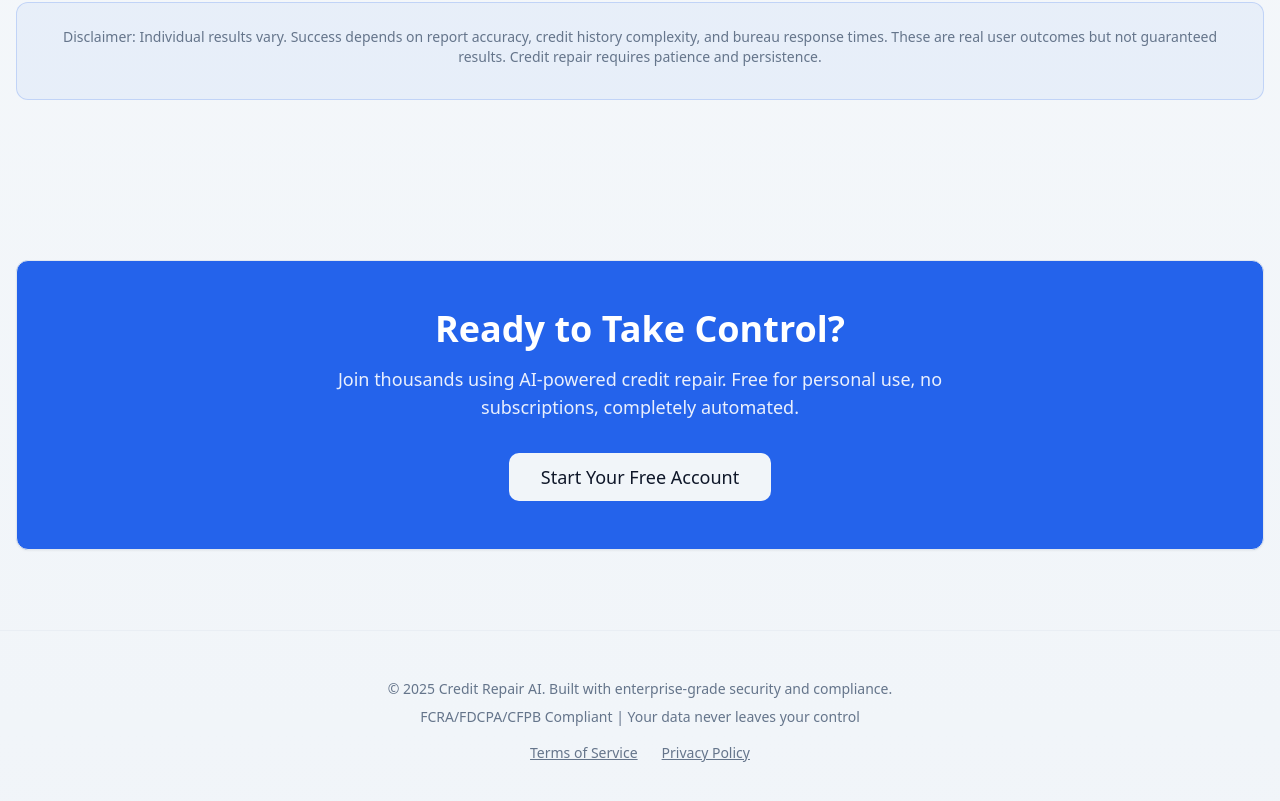
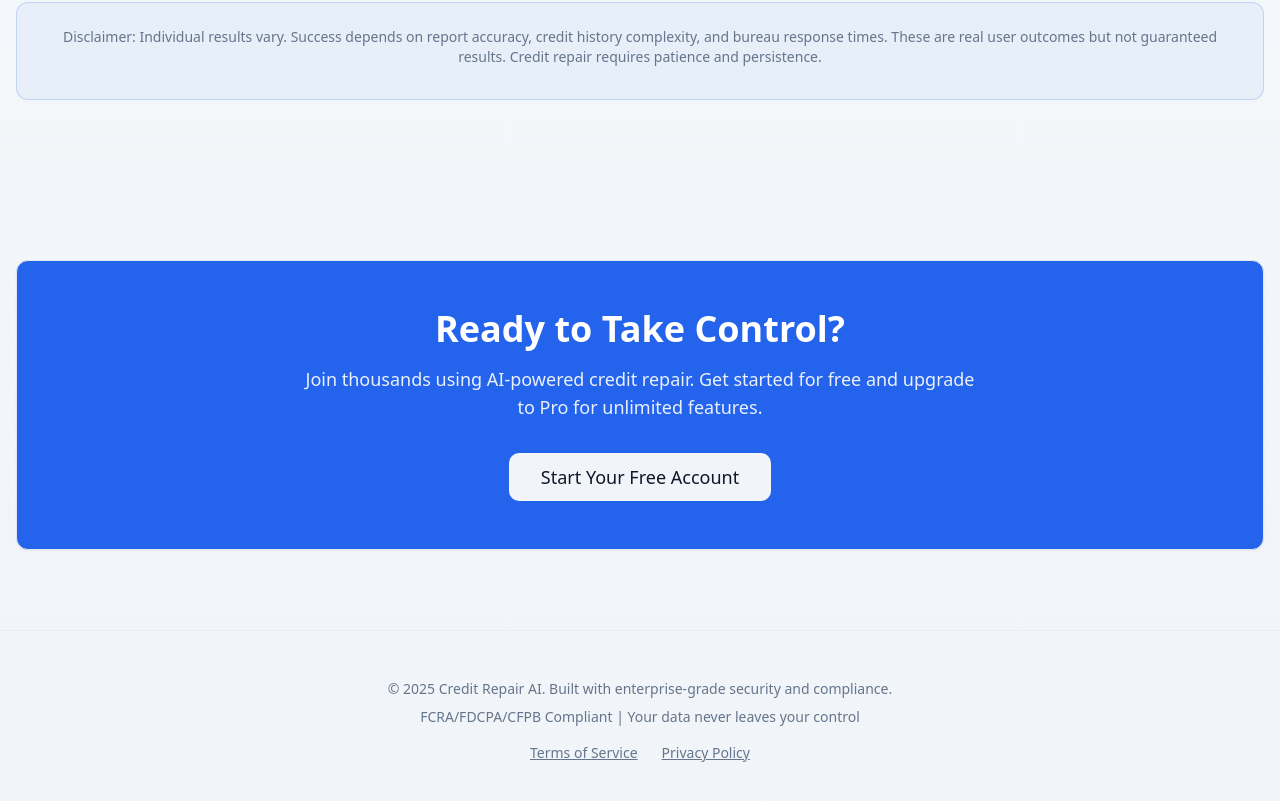
Before and after one commit to gmr9387/lex-credit-pro, a React (Vite) app: page / in a window 1280 px wide. Shown: the part 3536-4337 px from the top of the page. Built offline with nearby package versions, Linux system fonts and the light colour scheme; no server answers; the database is empty; the HTML template or start-up script is replaced by a standard one.

Commit message:
Preceding changes

```diff
--- a/src/pages/Landing.tsx
+++ b/src/pages/Landing.tsx
@@ -179,8 +179,8 @@ const Landing = () => {
             Ready to Take Control?
           </h2>
           <p className="text-lg mb-8 opacity-90 max-w-2xl mx-auto">
-            Join thousands using AI-powered credit repair. Free for personal use,
-            no subscriptions, completely automated.
+            Join thousands using AI-powered credit repair. Get started for free
+            and upgrade to Pro for unlimited features.
           </p>
           <Button size="lg" variant="secondary" asChild className="text-lg px-8 py-6">
             <Link to="/auth">Start Your Free Account</Link>
```
